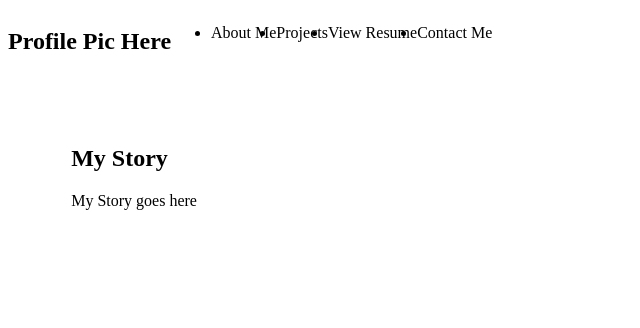
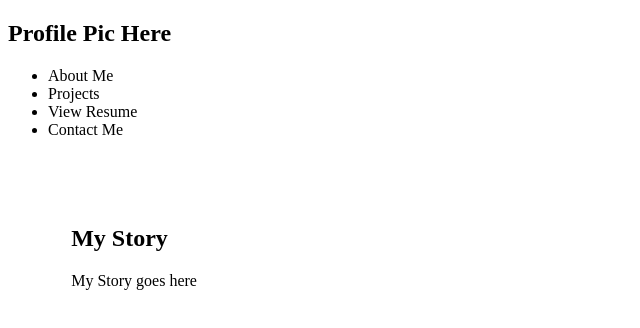
Before and after one commit to coleleg/react-portfolio, a React (Create React App) app in the folder portfolio/: page / in a window 1280 px wide. Shown: the top 328 px of the page, without its empty margins (0-640 px from the left). Built offline with nearby package versions, Linux system fonts and the light colour scheme.

Commit message:
finish nav setup

```diff
--- a/portfolio/src/index.css
+++ b/portfolio/src/index.css
@@ -4,23 +4,3 @@ main {
   max-width: 90%;
   padding: 50px 30px;
 }
-
-.flex-row {
-  display: flex;
-  flex-wrap: wrap;
-}
-
-.px-1 {
-  padding-right: var(--spacing-one);
-  padding-left: var(--spacing-one);
-}
-
-.mx-1 {
-  margin-right: var(--spacing-one);
-  margin-left: var(--spacing-one);
-}
-
-.mx-2 {
-  margin-right: var(--spacing-two);
-  margin-left: var(--spacing-two);
-}
```
